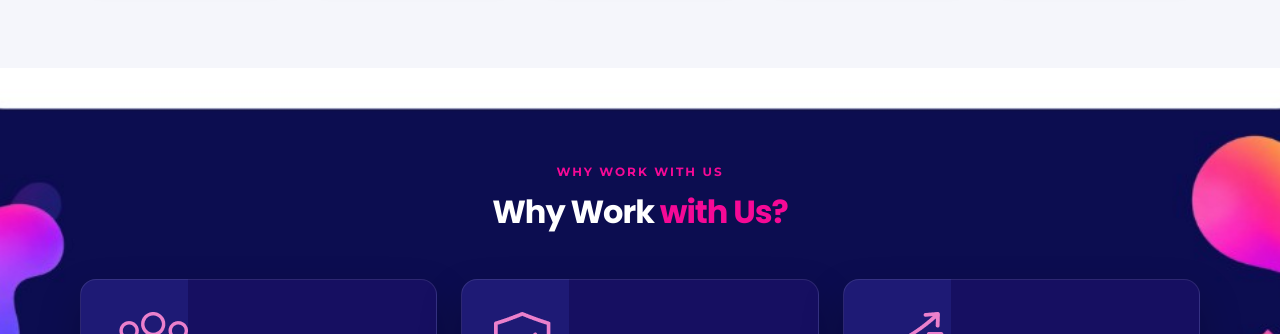
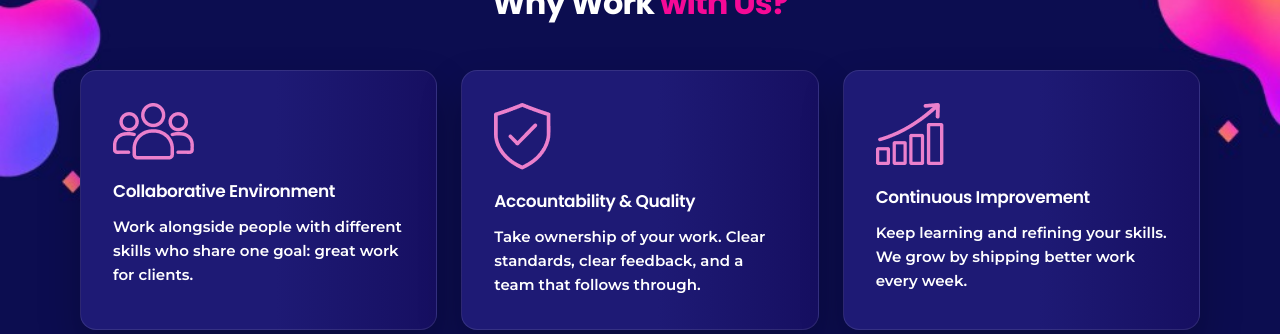
Before and after one commit to DeskTeam-360/dt360, a Next.js app: page /careers in a window 1280 px wide. Shown: the part 2232-2566 px from the top of the page. Built offline with nearby package versions, Linux system fonts and the light colour scheme; no server answers.

Commit message:
Show Careers section backgrounds at full size, tighten spacing, and fix Why Us card gradient.
Co-authored-by: Cursor <cursoragent@cursor.com>

```diff
--- a/components/pages/careers/CareersApplication.tsx
+++ b/components/pages/careers/CareersApplication.tsx
@@ -58,7 +58,7 @@ export function CareersApplication() {
         quality={75}
         optimized
         sizes="100vw"
-        className="object-cover object-center"
+        className="object-fill object-center"
         aria-hidden
       />
       <Container className="relative z-10 max-w-[1440px] !px-6 lg:!px-20">
--- a/components/pages/careers/CareersHero.tsx
+++ b/components/pages/careers/CareersHero.tsx
@@ -19,7 +19,7 @@ export function CareersHero() {
           quality={75}
           optimized
           sizes="100vw"
-          className="object-cover object-center"
+          className="object-fill object-center"
           aria-hidden
         />
       </div>
--- a/components/pages/careers/CareersOpportunities.tsx
+++ b/components/pages/careers/CareersOpportunities.tsx
@@ -85,7 +85,7 @@ export function CareersOpportunities() {
   const [hoverKey, setHoverKey] = useState<string | null>(null);
 
   return (
-    <section id="opportunities" className="scroll-mt-28 bg-[#F5F6FB] py-16 sm:py-24">
+    <section id="opportunities" className="scroll-mt-28 bg-[#F5F6FB] pb-12 pt-6 sm:pb-16 sm:pt-8">
       <Container className="max-w-[1440px] !px-6 lg:!px-20">
         <div className="mx-auto max-w-3xl text-center">
           <p className="font-[var(--font-poppins)] text-[12px] font-bold uppercase leading-[1.4] tracking-[2px] text-[#F60996]">
@@ -100,7 +100,7 @@ export function CareersOpportunities() {
           </p>
         </div>
 
-        <div className="mt-12 grid gap-4 sm:grid-cols-2 xl:grid-cols-5">
+        <div className="mt-8 grid gap-4 sm:grid-cols-2 xl:grid-cols-5">
           {careersCategories.map((cat) => (
             <article
               key={cat.id}
--- a/components/pages/careers/CareersValues.tsx
+++ b/components/pages/careers/CareersValues.tsx
@@ -6,7 +6,7 @@ export function CareersValues() {
   const d = careersValues;
 
   return (
-    <section className="relative bg-white pb-16 pt-10 sm:pb-24 sm:pt-14">
+    <section className="relative bg-white pb-8 pt-[15px] sm:pb-10">
       <Container className="max-w-[1440px] !px-6 lg:!px-20">
         <div className="grid items-center gap-6 lg:grid-cols-[1.15fr_0.85fr] lg:gap-10">
           <div className="relative mx-auto w-full max-w-[640px] lg:mx-0 lg:max-w-none">
--- a/components/pages/careers/CareersWhyUs.tsx
+++ b/components/pages/careers/CareersWhyUs.tsx
@@ -14,7 +14,7 @@ export function CareersWhyUs() {
         quality={75}
         optimized
         sizes="100vw"
-        className="object-cover object-center"
+        className="object-fill object-center"
         aria-hidden
       />
 
@@ -35,7 +35,8 @@ export function CareersWhyUs() {
               key={card.title}
               className="rounded-2xl border border-white/10 p-8 shadow-[0_20px_40px_rgba(0,0,0,0.25)]"
               style={{
-                background: "linear-gradient(90deg, #1e1a75 0%, #1e1a75 30%, #160f61 30%, #160f61 100%)",
+                // 70% left #1e1a75 → 30% right #160f61 as a soft gradient
+                background: "linear-gradient(90deg, #1e1a75 0%, #1e1a75 55%, #160f61 100%)",
               }}
             >
               <SafeImage
```
Also changed, not shown: public/images/careers/background-why-work-with-us.png.
